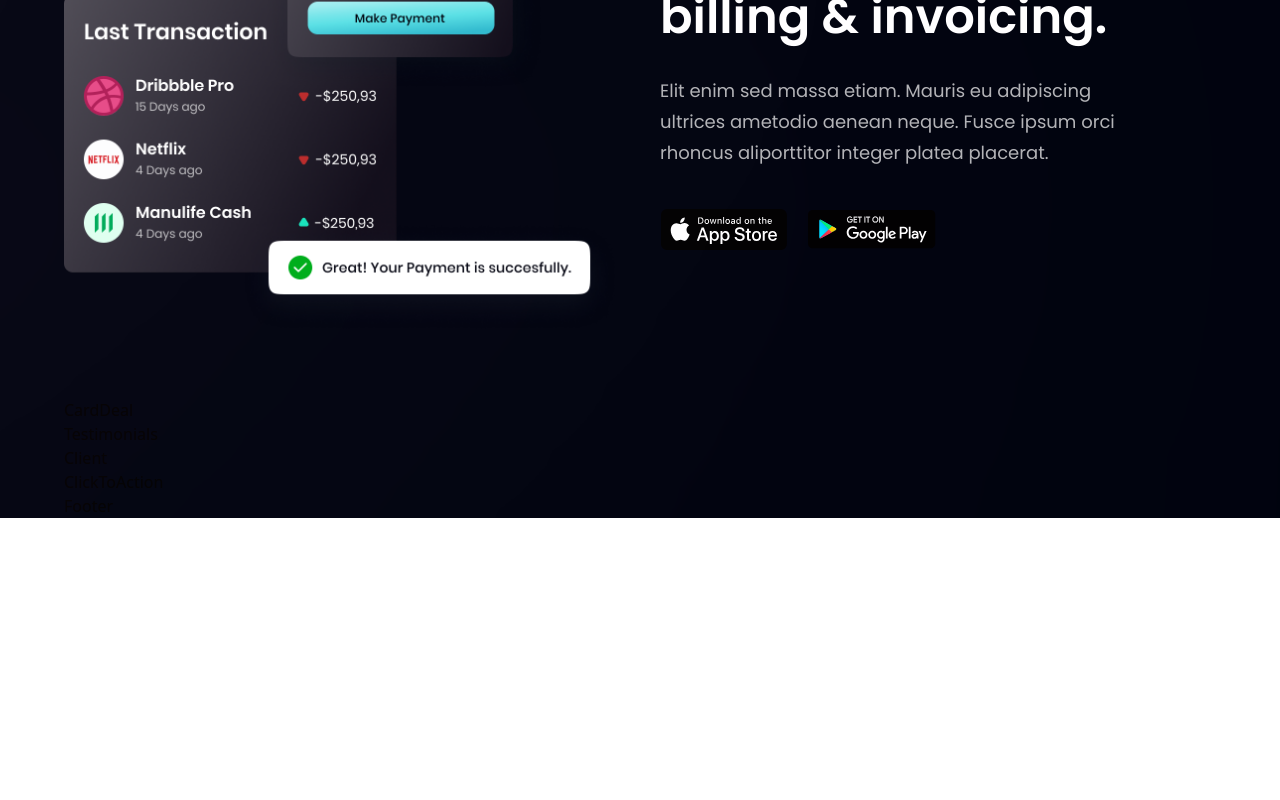
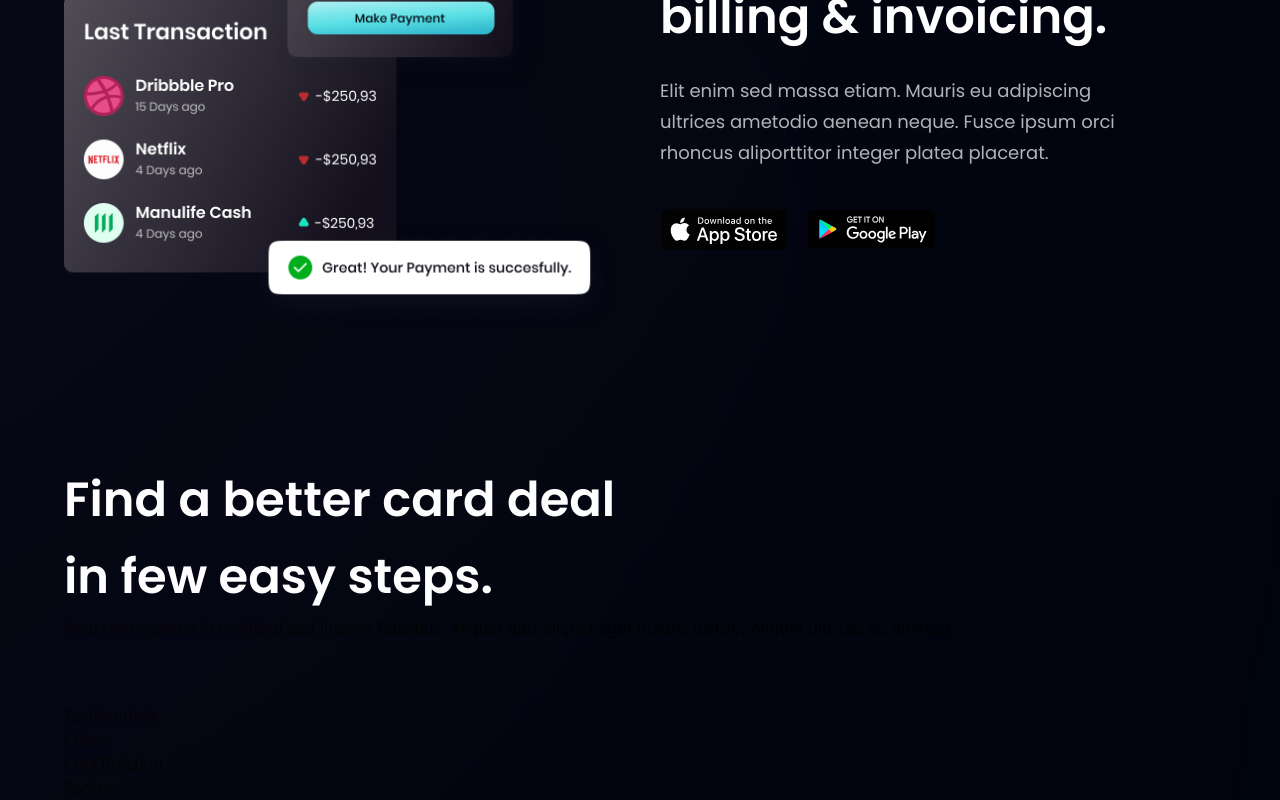
Before and after one commit to sosman32/Bank_App, a React (Vite) app in the folder my_bank_app/: page / in a window 1280 px wide. Shown: the part 1791-2591 px from the top of the page. Before the commit the page ends 2309 px from the top, so only its background shows below. Built offline with nearby package versions, Linux system fonts and the light colour scheme.

Commit message:
Began working on the CardDeal.jsx file

```diff
--- a/my_bank_app/src/components/CardDeal.jsx
+++ b/my_bank_app/src/components/CardDeal.jsx
@@ -1,9 +1,15 @@
-import React from 'react'
+import { card } from '../assets';
+import styles, { layout } from '../style';
+import Button from './Button';
 
-const CardDeal = () => {
-  return (
-    <div>CardDeal</div>
-  )
-}
+const CardDeal = () => (
+  <section className={layout.section}>
+    <div className={layout.sectionInfo}>
+      <h2 className={styles.heading2}>Find a better card deal <br className='sm:block hidden' /> in few easy steps.</h2>
+      <p>Arcu tortor, purus in mattis at sed integer faucibus. Aliquet quis aliquet eget mauris tortor.ç Aliquet ultrices ac, ametau.</p>
+    </div>
+  </section>
+);
+
 
 export default CardDeal
```
